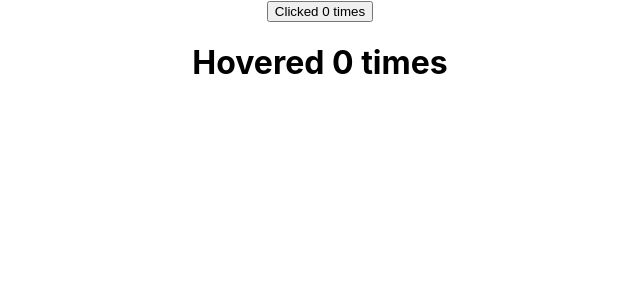
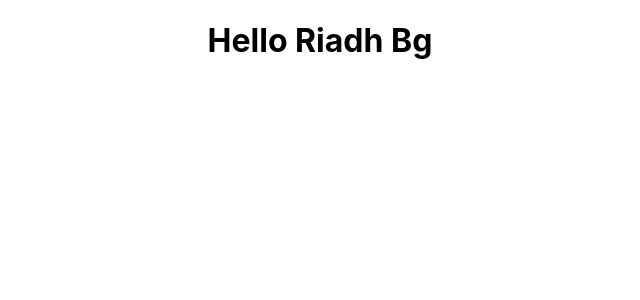
Before and after one commit to RiadhBg26/React-js-first-project-, a React (Create React App) app: page / in a window 1280 px wide. Shown: the top 300 px of the page, without its empty margins (320-960 px from the left). Built offline with nearby package versions, Linux system fonts and the light colour scheme.

Commit message:
added context demo

```diff
--- a/src/App.js
+++ b/src/App.js
@@ -33,6 +33,8 @@ import ClickCounter2 from './components/clickCounter2';
 import HoverCounter2 from './components/hoverCounter2';
 import User from './components/user';
 import CounterRenderer from './components/counterRenderer';
+import ComponentA from './components/componentA';
+import { UserProvider } from './components/userContext';
 
 
 
@@ -115,18 +117,25 @@ function App() {
 			</CounterRenderer> */}
 
 			{/* second way to use renderer */}
-			<CounterRenderer >{(count, incrementCount) =>
+			{/* <CounterRenderer >{(count, incrementCount) =>
 				// anything passed within the component's opening and closing tag is considered as children props
 				// ClickCounter2 component is passed as props
 				<ClickCounter2 count={count} incrementCount={incrementCount}>
 				</ClickCounter2>}
-			</CounterRenderer>
+			</CounterRenderer> */}
 
-			<CounterRenderer >{(count, incrementCount) =>
+			{/* <CounterRenderer >{(count, incrementCount) =>
 				// HoverCounter2 component is passed as props
 				<HoverCounter2 count={count} incrementCount={incrementCount}>
 				</HoverCounter2>}
-			</CounterRenderer>
+			</CounterRenderer> */}
+
+			{/* Context demo */}
+
+			<UserProvider value="Riadh Bg">
+				<ComponentA />
+			</UserProvider>
+
 
 		</div>
 	);
--- /dev/null
+++ b/src/components/componentA.js
@@ -0,0 +1,14 @@
+import React, { Component } from 'react'
+import ComponentB from './componentB'
+
+class ComponentA extends Component {
+	render() {
+		return (
+			<div>
+				<ComponentB></ComponentB>
+			</div>
+		)
+	}
+}
+
+export default ComponentA
--- /dev/null
+++ b/src/components/componentB.js
@@ -0,0 +1,14 @@
+import React, { Component } from 'react'
+import ComponentC from './componentC'
+
+class ComponentB extends Component {
+	render() {
+		return (
+			<div>
+				<ComponentC></ComponentC>
+			</div>
+		)
+	}
+}
+
+export default ComponentB
--- /dev/null
+++ b/src/components/componentC.js
@@ -0,0 +1,20 @@
+import React, { Component } from 'react'
+import { UserConsumer } from './userContext'
+
+class ComponentC extends Component {
+	render() {
+		return (
+			<div>
+				<UserConsumer>
+					{
+						(username) => {
+							return <h1>Hello {username} </h1>
+						}
+					}
+				</UserConsumer>
+			</div>
+		)
+	}
+}
+
+export default ComponentC
--- /dev/null
+++ b/src/components/userContext.js
@@ -0,0 +1,8 @@
+import React from "react";
+
+const userContext = React.createContext();
+
+const UserProvider = userContext.Provider;
+const UserConsumer = userContext.Consumer;
+
+export {UserProvider, UserConsumer}
```
